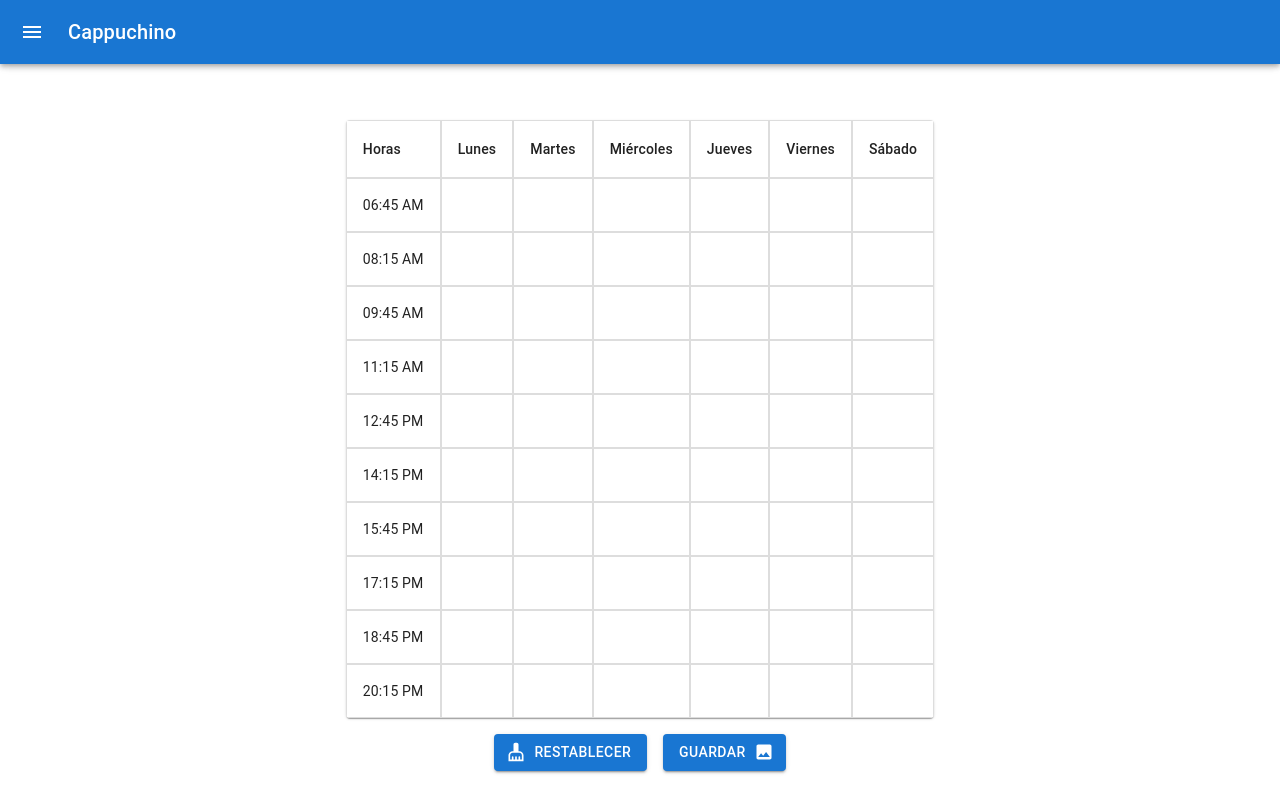
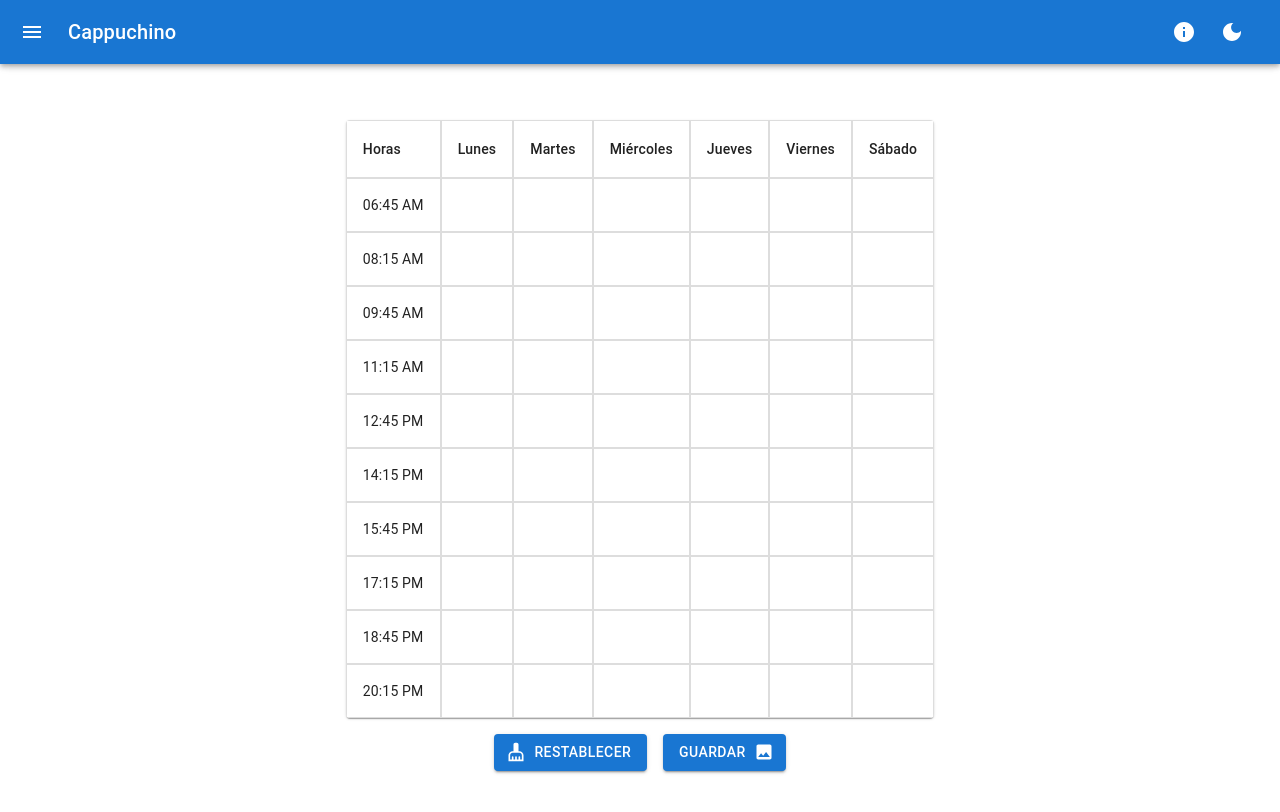
Before and after one commit to and312/organizadorhorarios, a React (Vite) app: page / in a window 1280 px wide. Shown: the top 812 px of the page. Built offline with nearby package versions, Linux system fonts and the light colour scheme.

Commit message:
add iconos al App Bar

```diff
--- a/src/Sidenav.tsx
+++ b/src/Sidenav.tsx
@@ -25,6 +25,8 @@ import GroupIcon from '@mui/icons-material/Group'; // Icono para los grupos
 import Checkbox from '@mui/material/Checkbox'; // Check para seleccionar grupo
 import CleaningServicesIcon from '@mui/icons-material/CleaningServices'; // Icono para restablecer horario
 import ImageIcon from '@mui/icons-material/Image'; // Icono para guardar horario como imagen
+import DarkModeIcon from '@mui/icons-material/DarkMode'; // Icono para el mode oscuro
+import InfoIcon from '@mui/icons-material/Info'; // Icono de información
 import ExpandLess from '@mui/icons-material/ExpandLess'; // ExpandLess y ExpandMore indican si el semestre está expandido o colapsado
 import ExpandMore from '@mui/icons-material/ExpandMore';
 import { Button, Collapse, Dialog, DialogActions, DialogContent, DialogContentText, DialogTitle, Stack } from '@mui/material'; // para mostrar u ocultar las materias
@@ -222,6 +224,19 @@ export default function Sidenav() {
           <Typography variant="h6" noWrap component="div">
             Cappuchino
           </Typography>
+          <Box sx={{ flexGrow: 1 }} />
+          <Box sx={{ display: { xs: 'none', md: 'flex' } }}>
+            <IconButton size="large" aria-label="show 4 new mails" color="inherit">
+              <InfoIcon />
+            </IconButton>
+            <IconButton
+              size="large"
+              aria-label="show 17 new notifications"
+              color="inherit"
+            >
+              <DarkModeIcon />
+            </IconButton>
+          </Box>
         </Toolbar>
       </AppBar>
       <Drawer
```
